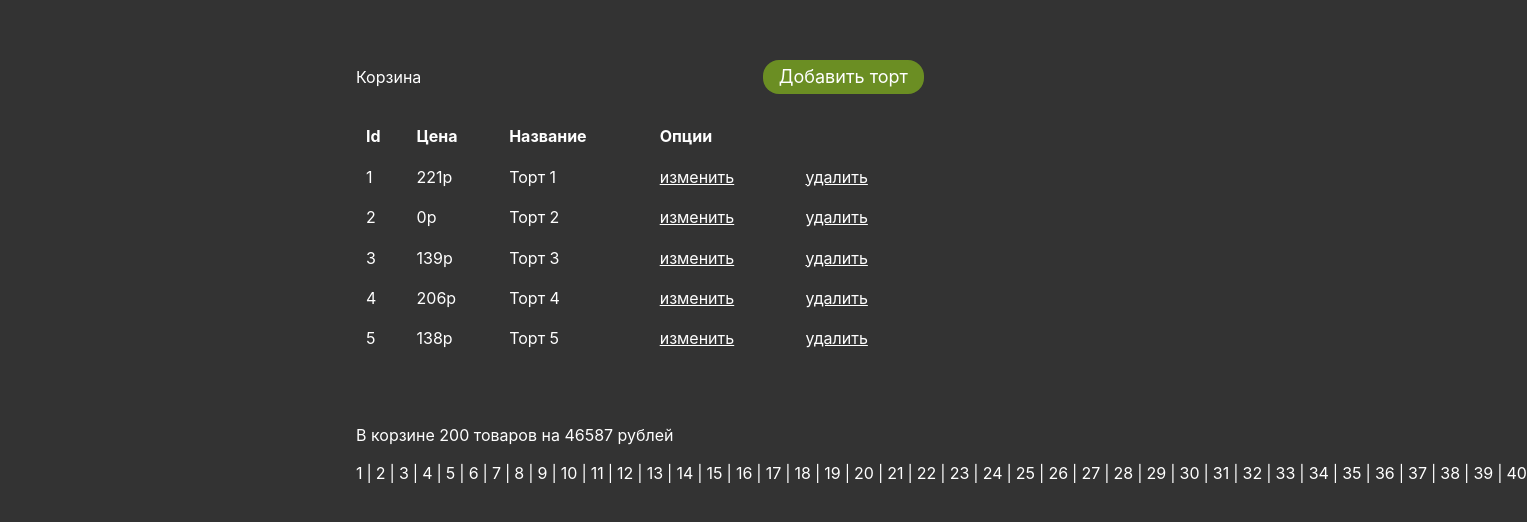
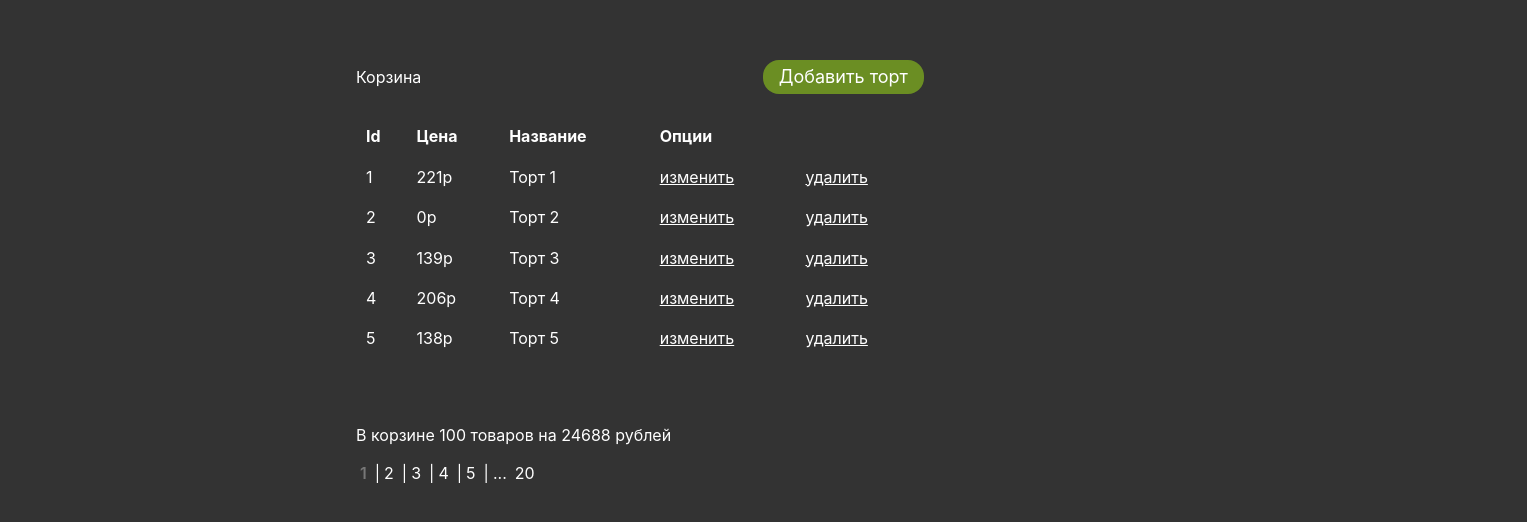
Before and after one commit to AndreyKirichenko/react-cart-test, a React app: page / in a window 1280 px wide. Shown: the part 122-644 px from the top of the page, 1527 px wide, since content can reach past the window. Built offline with nearby package versions, Linux system fonts and the light colour scheme.

Commit message:
cart is ready

```diff
--- a/src/components/app/app.js
+++ b/src/components/app/app.js
@@ -25,7 +25,7 @@ const App = () => {
           <Switch>
             <Route path='/' component={PageCart} exact />
             <Route path='/cart/:page' component={PageCart} />
-            <Route path='/item' component={PageItem} />
+            <Route path='/item' component={PageItem} exact />
             <Route path='/item/:id' component={PageItem} />
           </Switch>
         </Router>
--- a/src/components/page-item/page-item.js
+++ b/src/components/page-item/page-item.js
@@ -2,7 +2,7 @@ import React, { Component } from 'react';
 import { connect } from 'react-redux';
 import { Redirect } from 'react-router-dom';
 
-import {fetchData, updateItem, getItem, removeItem} from '../../actions';
+import {fetchData, updateItem, getItem } from '../../actions';
 import Spinner from '../spinner';
 import ErrorIndicator from '../error-indicator';
 
--- a/src/components/paginator/paginator.css
+++ b/src/components/paginator/paginator.css
@@ -5,15 +5,28 @@
   margin: 16px 0;
 }
 
-.paginator__item:after {
-  content: '|';
+.paginator__item {
   margin: 0 4px;
 }
 
-.paginator__item:last-child:after {
+.paginator__item:before {
+  content: '|';
+  margin: 0 4px 0 0;
+}
+
+.paginator__item:first-child:before {
+  display: none;
+}
+
+.paginator__item--dotts + .paginator__item:before {
   display: none;
 }
 
 .paginator__link {
   text-decoration: none;
 }
+
+.paginator__link--active {
+  font-weight: 600;
+  color: #777;
+}
--- a/src/components/paginator/paginator.js
+++ b/src/components/paginator/paginator.js
@@ -3,23 +3,61 @@ import { Link } from 'react-router-dom';
 
 import './paginator.css';
 
+const RADIUS = 4;
+
 const Paginator = (props) => {
   const { pageNum, pagesQuantity } = props;
 
   const getItem = (i) => {
+    let classNames = 'paginator__link';
+
+    if(i === pageNum) {
+      classNames += ' paginator__link--active';
+    }
+
     return (
       <li className='paginator__item' key={i}>
-        <Link to={`/cart/${i}`} className='paginator__link'>
+        <Link to={`/cart/${i}`} className={classNames}>
           {i}
         </Link>
       </li>
     );
   };
 
+  const getDotts = (i) => {
+    return (
+      <li className='paginator__item paginator__item--dotts' key={i}>
+        ...
+      </li>
+    );
+  };
+
+  let from = pageNum - RADIUS;
+  if (from < 1) from = 1;
+
+  let to = pageNum + RADIUS;
+  if (to > pagesQuantity) to = pagesQuantity;
+
   const pages = [];
 
-  for(let i = 1; i <= pagesQuantity; i++) {
+  if(from > 1) {
+    pages.push(getItem(1));
+  }
+
+  if(from > 2) {
+    pages.push(getDotts(2));
+  }
+
+  for(let i = from; i <= to; i++) {
     pages.push(getItem(i));
+  }
+
+  if(to < pagesQuantity - 1) {
+    pages.push(getDotts(pagesQuantity - 1));
+  }
+
+  if(to < pagesQuantity) {
+    pages.push(getItem(pagesQuantity));
   }
 
   return (
--- a/src/reducers/index.js
+++ b/src/reducers/index.js
@@ -180,8 +180,6 @@ const reducer = (state, action) => {
     return initialState;
   }
 
-  console.log(action.type);
-
   switch (action.type) {
     case 'FETCH_DATA_REQUEST':
       return {
--- a/src/services/data-service.js
+++ b/src/services/data-service.js
@@ -1,6 +1,6 @@
 export default class DataService {
 
-  getItems(quantity=200) {
+  getItems(quantity=100) {
     let data = [];
 
     for(let i = 1; i <= quantity; i++) {
```
